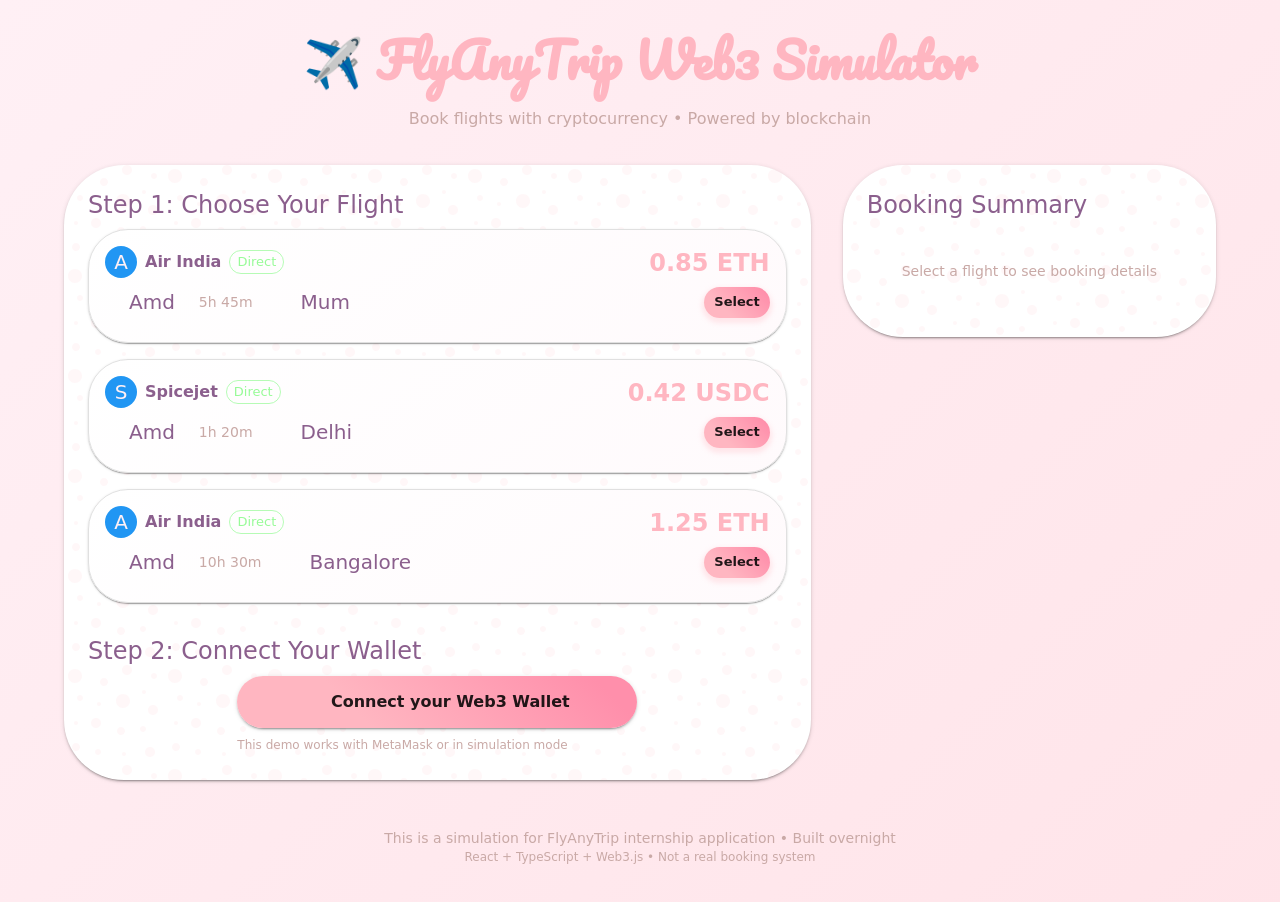
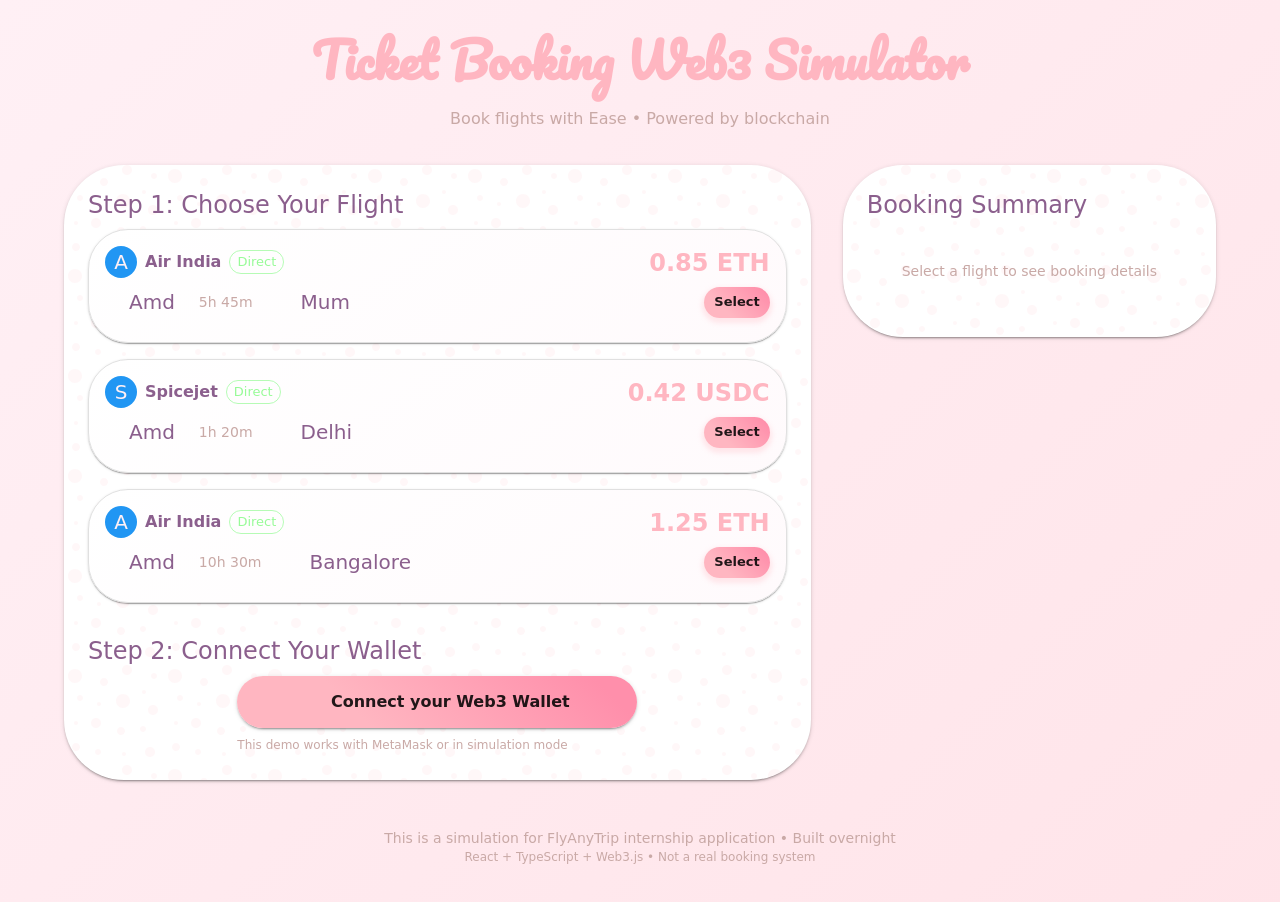
Before and after one commit to palaken73-jpg/payment-simulator, a React (Create React App) app: page / in a window 1280 px wide. Shown: the top 902 px of the page. Built offline with nearby package versions, Linux system fonts and the light colour scheme; some icons are missing.

Commit message:
Update App.tsx

```diff
--- a/src/App.tsx
+++ b/src/App.tsx
@@ -27,10 +27,10 @@
       {/* Header */}
       <Box sx={{ textAlign: 'center', mb: 4 }}>
         <Typography variant="h3" gutterBottom color="primary" fontWeight="bold">
-          ✈️ FlyAnyTrip Web3 Simulator
+          Ticket Booking Web3 Simulator
         </Typography>
         <Typography variant="subtitle1" color="text.secondary">
-          Book flights with cryptocurrency • Powered by blockchain
+          Book flights with Ease • Powered by blockchain
         </Typography>
       </Box>
 
@@ -86,7 +86,7 @@
                 {isConnected ? (
                   <Box>
                     <Typography variant="body2" color="success.main" gutterBottom>
-                      ✅ Wallet connected and ready for payment
+                      Your wallet is successfully connected and ready for payment
                     </Typography>
 
                     <Box sx={{ mt: 3 }}>
```
